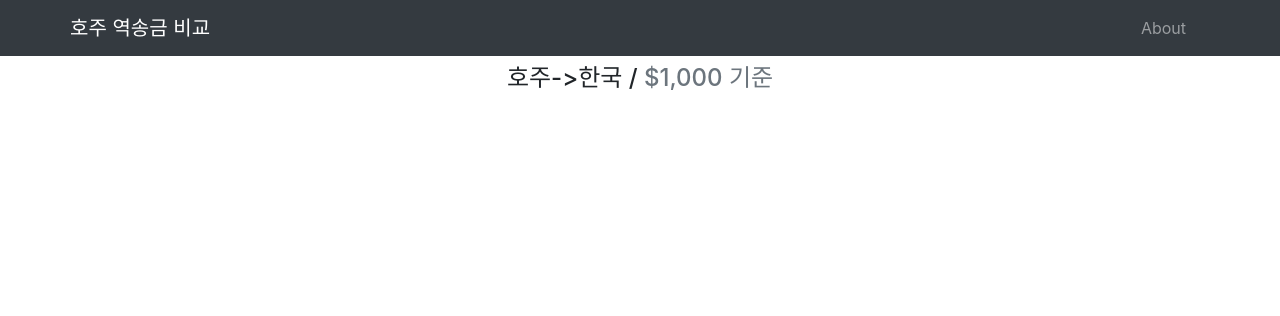
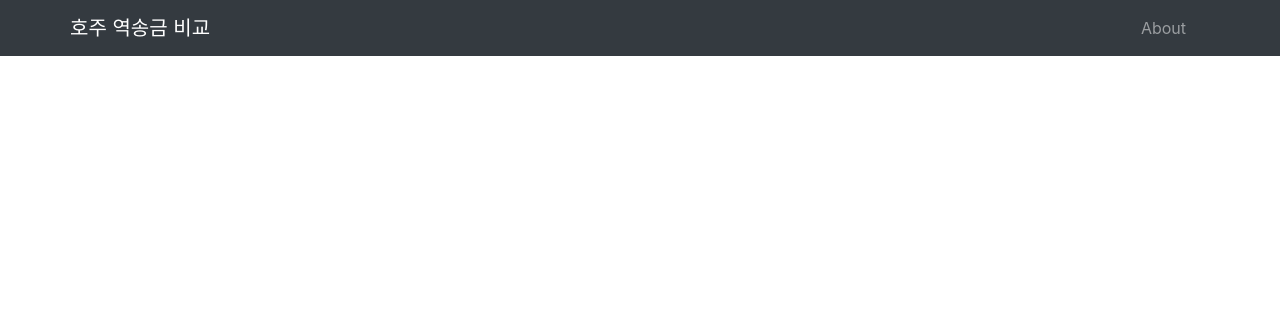
Before and after one commit to minho42/ysk, a Django app: page / in a window 1280 px wide. Shown: the top 316 px of the page. Run offline with Django 3.2, Linux system fonts and the light colour scheme; data that the repository does not hold is empty; some libraries are stand-ins or nearby versions.

Commit message:
move BASE_AMOUNT out

```diff
--- a/currency/views.py
+++ b/currency/views.py
@@ -34,7 +34,6 @@ class CurrencyView(ListView):
 
     def get_context_data(self, **kwargs):
         context = super().get_context_data(**kwargs)
-        context["BASE_AMOUNT"] = BASE_AMOUNT
         try:
             last_fetch_time = Currency.objects.order_by("modified").last().modified
         except:
--- a/templates/currency/currency_list.html
+++ b/templates/currency/currency_list.html
@@ -7,7 +7,6 @@
 {% block content %}
 <div class="row justify-content-center mt-2 no-gutters">
   <div class="col-md-6">
-    <h4 class="text-center">호주->한국 / <span class="text-muted">${{ BASE_AMOUNT|intcomma }} 기준</span></h4>
     {% if currencies %}
     <table class="table table-sm table-hover">
       <thead>
```
